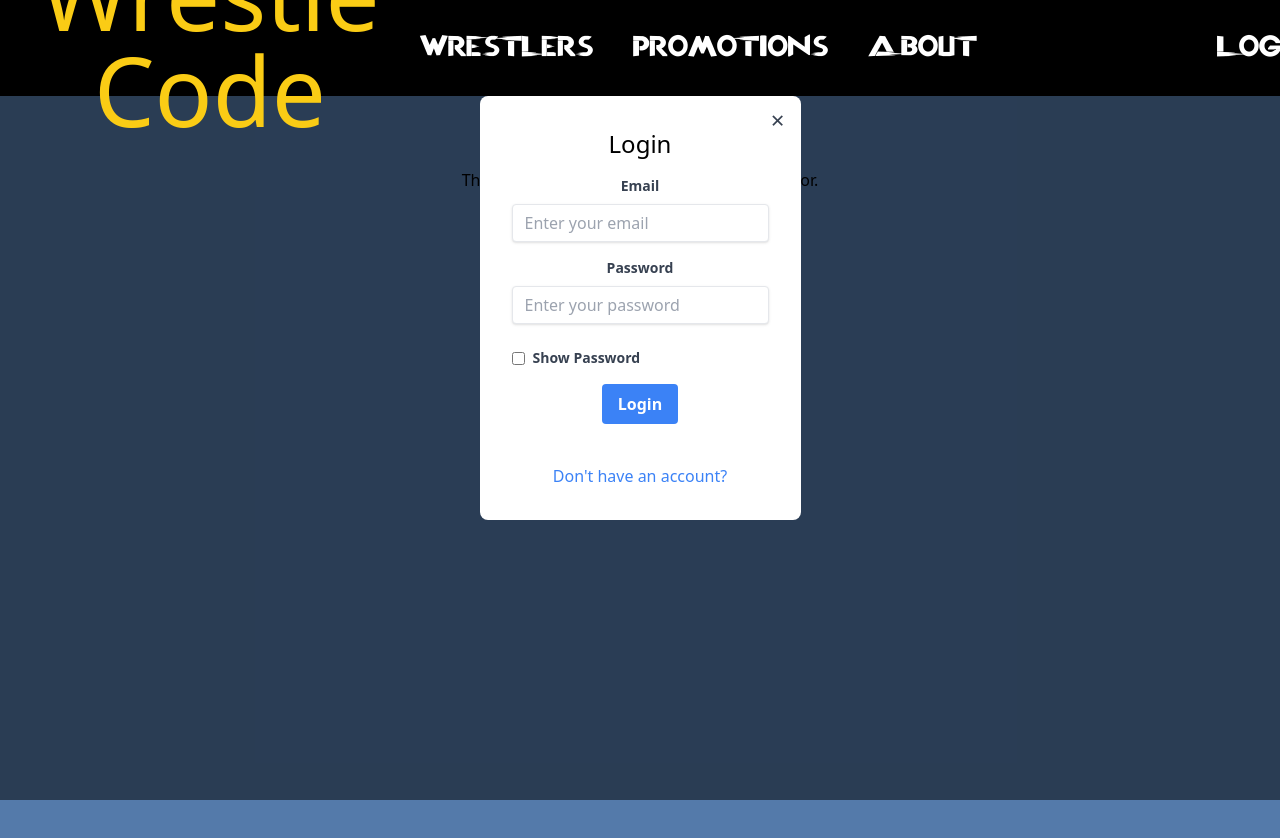
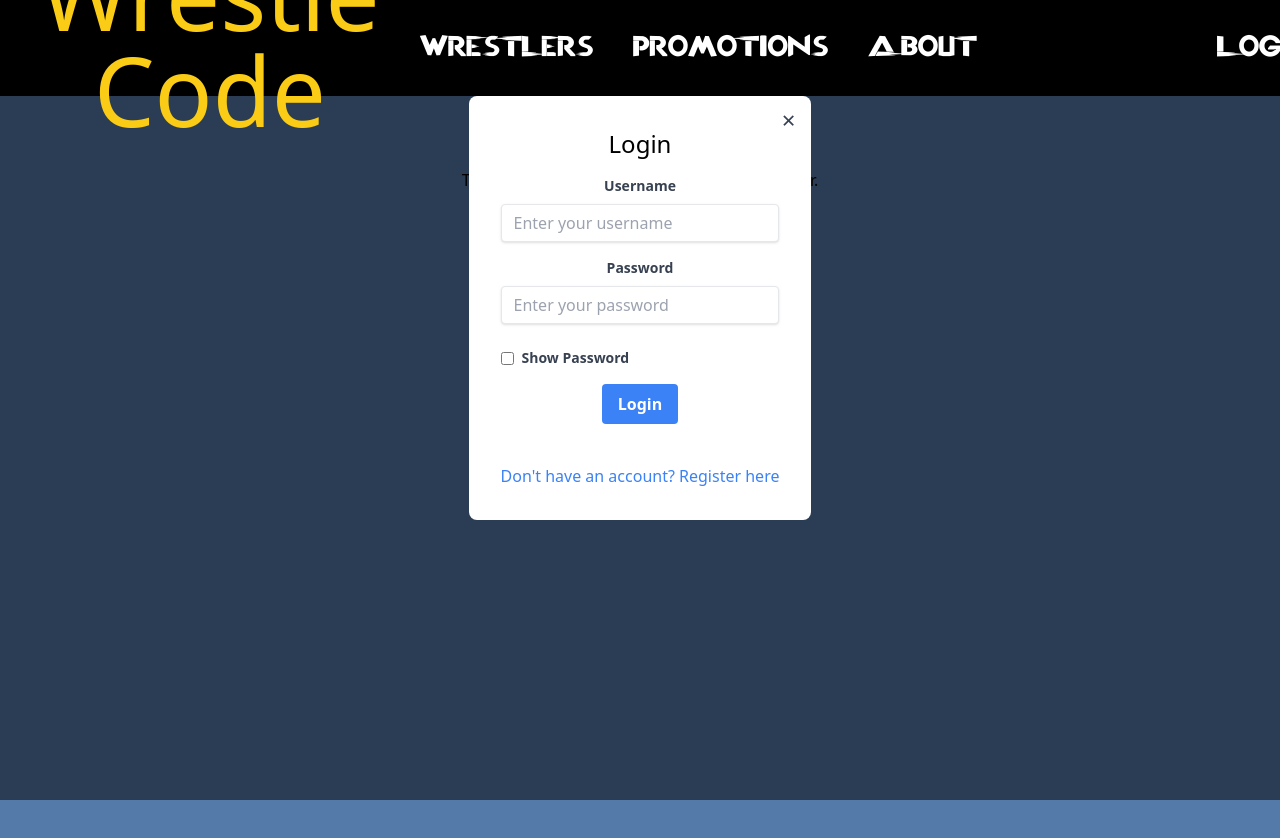
Before and after one commit to CarlSciz/wrestlecode, a React (Vite) app: page /about in a window 1280 px wide. Both pictures are taken after a click on the element "Login". Shown: the top 838 px of the page. Built offline with nearby package versions, Linux system fonts and the light colour scheme; a web font is replaced by a local one; what tailwindcss-animated would draw is missing.

Commit message:
loginmodal: updated for login request before token

```diff
--- a/src/components/loginModal.jsx
+++ b/src/components/loginModal.jsx
@@ -4,7 +4,6 @@ function LoginModal({ isModalOpen, closeModal, setUser }) {
   const [showPassword, setShowPassword] = useState(false);
   const [password, setPassword] = useState('');
   const [isRegisterView, setIsRegisterView] = useState(false);
-  const [email, setEmail] = useState('');
   const [username, setUsername] = useState('');
   const [registrationStatus, setRegistrationStatus] = useState('');
   const [loginStatus, setLoginStatus] = useState('');
@@ -24,10 +23,6 @@ function LoginModal({ isModalOpen, closeModal, setUser }) {
     setPassword(e.target.value);
   };
 
-  const handleEmailChange = (e) => {
-    setEmail(e.target.value);
-  };
-
   const handleUsernameChange = (e) => {
     setUsername(e.target.value);
   };
@@ -40,12 +35,12 @@ function LoginModal({ isModalOpen, closeModal, setUser }) {
     e.preventDefault();
 
     try {
-      const response = await fetch("http://localhost:5000/register", {
+      const response = await fetch("http://localhost:5001/register", {
         method: "POST",
         headers: {
           "Content-Type": "application/json",
         },
-        body: JSON.stringify({ email, username, password }),
+        body: JSON.stringify({ username, password }),
       });
 
       if (!response.ok) {
@@ -68,12 +63,12 @@ function LoginModal({ isModalOpen, closeModal, setUser }) {
     e.preventDefault();
 
     try {
-      const response = await fetch("http://localhost:5000/login", {
+      const response = await fetch("http://localhost:5001/login", {
         method: "POST",
         headers: {
           "Content-Type": "application/json",
         },
-        body: JSON.stringify({ email, password }),
+        body: JSON.stringify({ username, password }),
       });
 
       if (!response.ok) {
@@ -118,20 +113,6 @@ function LoginModal({ isModalOpen, closeModal, setUser }) {
               <>
                 <h2 className="text-2xl mb-4">Register</h2>
                 <form onSubmit={handleRegisterSubmit}>
-                  <div className="mb-4">
-                    <label className="block text-gray-700 text-sm font-bold mb-2" htmlFor="email">
-                      Email
-                    </label>
-                    <input
-                      className="shadow appearance-none border rounded w-full py-2 px-3 text-gray-700 leading-tight focus:outline-none focus:shadow-outline"
-                      id="email"
-                      type="email"
-                      value={email}
-                      onChange={handleEmailChange}
-                      placeholder="Enter your email"
-                      required
-                    />
-                  </div>
                   <div className="mb-4">
                     <label className="block text-gray-700 text-sm font-bold mb-2" htmlFor="username">
                       Username
@@ -186,16 +167,16 @@ function LoginModal({ isModalOpen, closeModal, setUser }) {
                 <h2 className="text-2xl mb-4">Login</h2>
                 <form onSubmit={handleLoginSubmit}>
                   <div className="mb-4">
-                    <label className="block text-gray-700 text-sm font-bold mb-2" htmlFor="email">
-                      Email
+                    <label className="block text-gray-700 text-sm font-bold mb-2" htmlFor="username">
+                      Username
                     </label>
                     <input
                       className="shadow appearance-none border rounded w-full py-2 px-3 text-gray-700 leading-tight focus:outline-none focus:shadow-outline"
-                      id="email"
-                      type="email"
-                      value={email}
-                      onChange={handleEmailChange}
-                      placeholder="Enter your email"
+                      id="username"
+                      type="text"
+                      value={username}
+                      onChange={handleUsernameChange}
+                      placeholder="Enter your username"
                       required
                     />
                   </div>
@@ -231,7 +212,7 @@ function LoginModal({ isModalOpen, closeModal, setUser }) {
                 </form>
                 <br />
                 <button className="mt-4 text-blue-500 hover:text-blue-700" onClick={toggleView}>
-                  Don't have an account?
+                  Don't have an account? Register here
                 </button>
               </>
             )}
```
